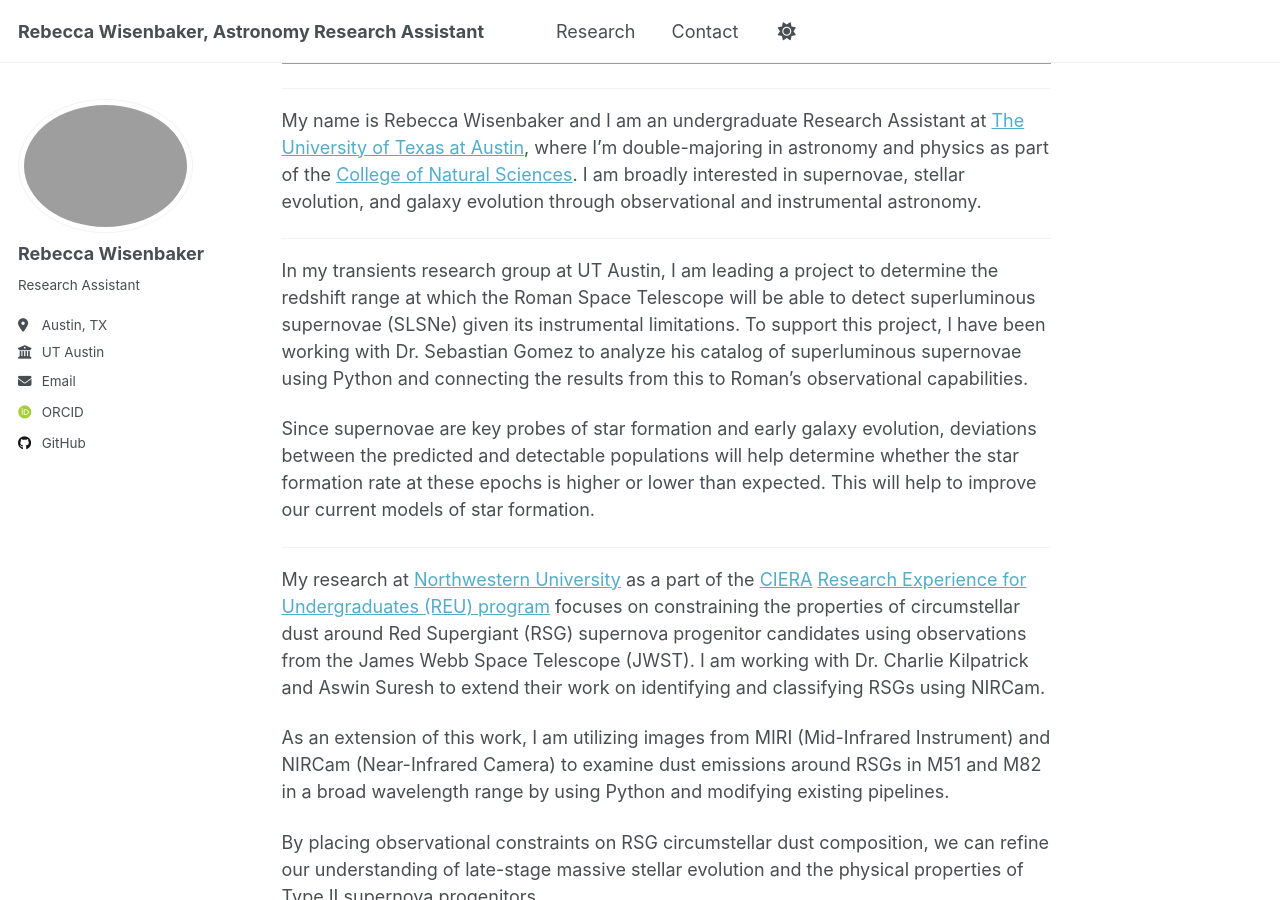
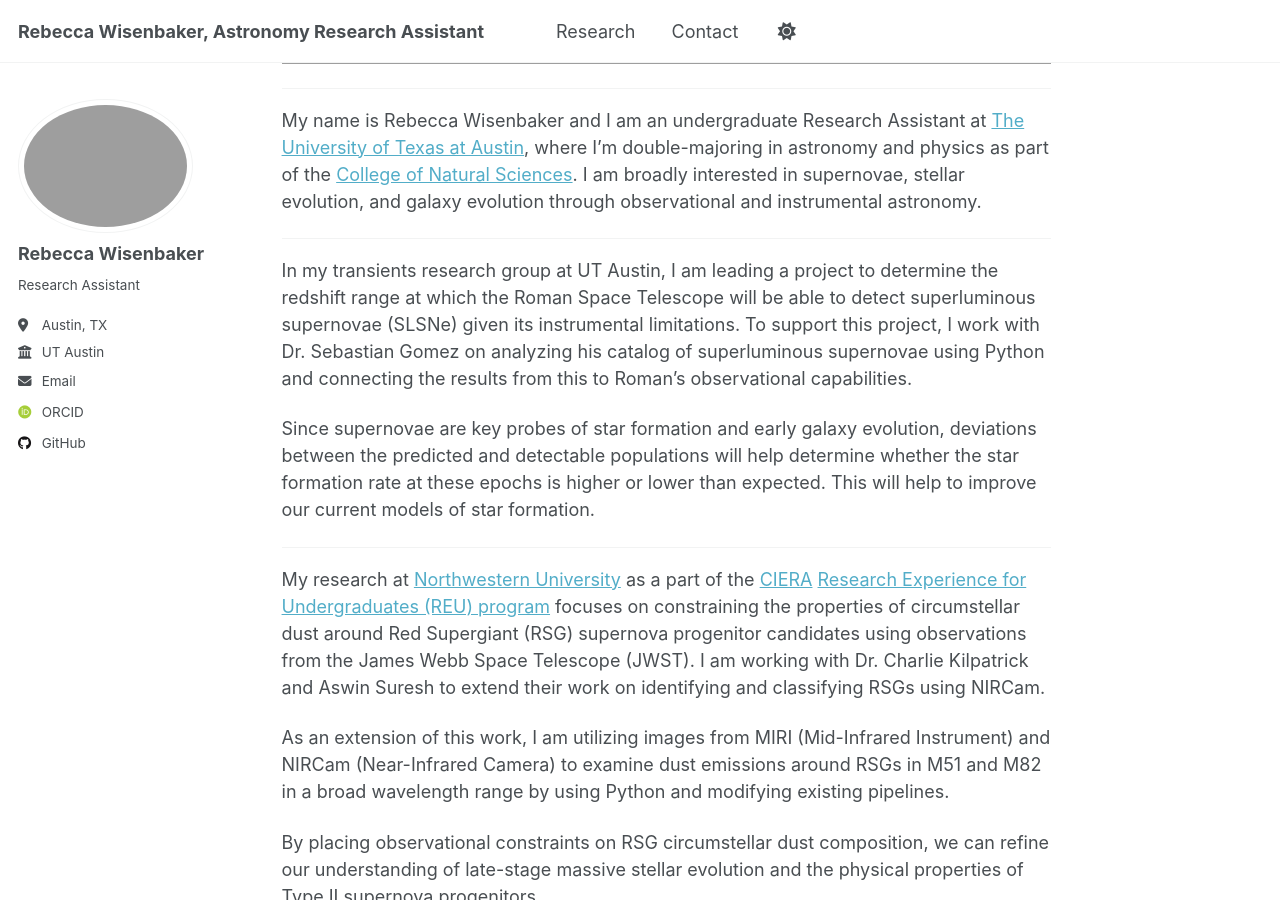
Before and after one commit to rebeccalw87/rebeccalw87.github.io, a Jekyll site: the page built from _pages/about.md, in a window 1280 px wide and 900 px high, scrolled down 612 px. Built offline with Jekyll 4.4.1, drawn with Linux system fonts in a browser that asks for light colours; some web fonts are replaced; a script that is not in the unit is left out.

Commit message:
Update about.md

```diff
--- a/_pages/about.md
+++ b/_pages/about.md
@@ -16,7 +16,7 @@ My name is Rebecca Wisenbaker and I am an undergraduate Research Assistant at [T
 
 ---------
 
-In my transients research group at UT Austin, I am leading a project to determine the redshift range at which the Roman Space Telescope will be able to detect superluminous supernovae (SLSNe) given its instrumental limitations. To support this project, I have been working with Dr. Sebastian Gomez to analyze his catalog of superluminous supernovae using Python and connecting the results from this to Roman's observational capabilities.
+In my transients research group at UT Austin, I am leading a project to determine the redshift range at which the Roman Space Telescope will be able to detect superluminous supernovae (SLSNe) given its instrumental limitations. To support this project, I work with Dr. Sebastian Gomez on analyzing his catalog of superluminous supernovae using Python and connecting the results from this to Roman's observational capabilities.
 
 Since supernovae are key probes of star formation and early galaxy evolution, deviations between the predicted and detectable populations will help determine whether the star formation rate at these epochs is higher or lower than expected. This will help to improve our current models of star formation.
 
```
